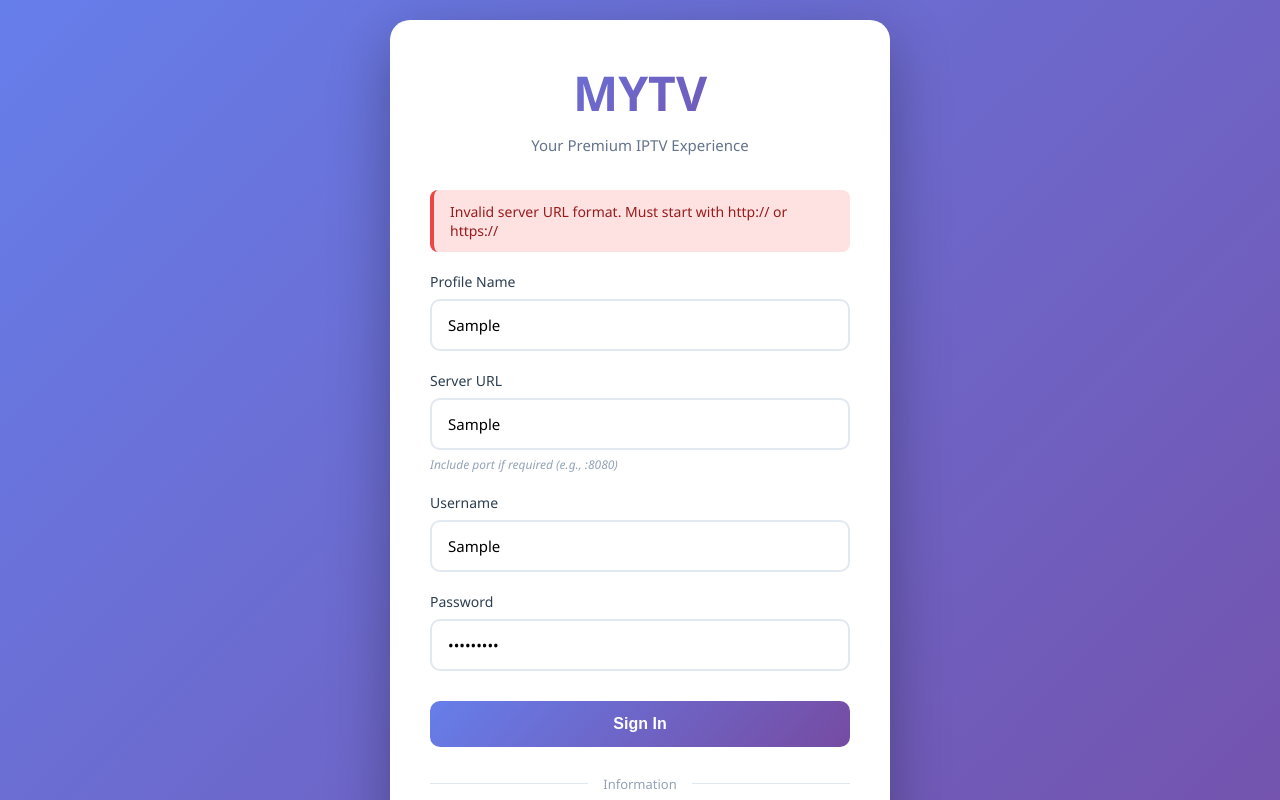
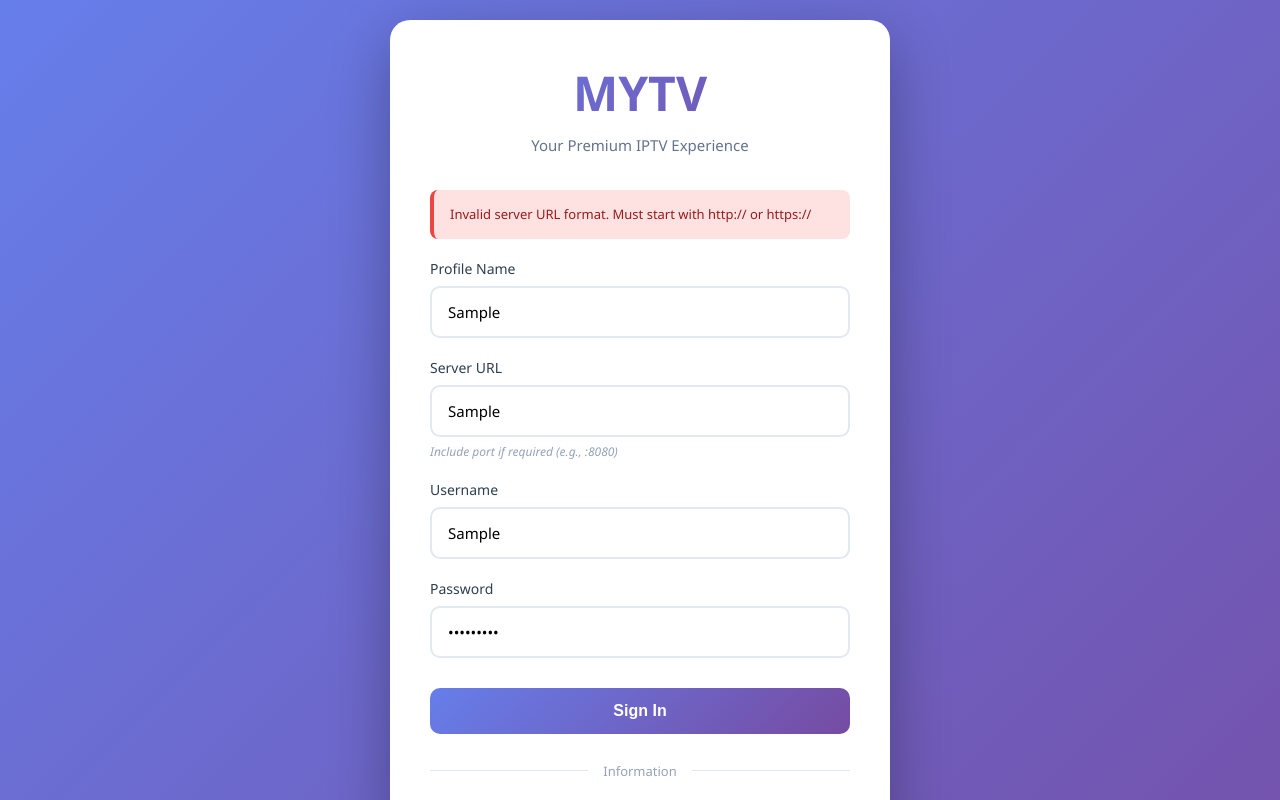
Before and after one commit to rostrmoster-create/MYTV, a plain HTML site: page login.html in a window 1280 px wide. Both pictures are taken after typing "Sample", "Sample", "Sample", "Sample123" into the empty fields and a click on the button "Sign In". Shown: the top 800 px of the page. Drawn offline with Linux system fonts and the light colour scheme.

Commit message:
Update login.css

```diff
--- a/css/login.css
+++ b/css/login.css
@@ -1,4 +1,4 @@
-/* MYTV Login Page Styles - v13 */
+/* MYTV Login Page Styles - v14 */
 
 * {
     margin: 0;
@@ -209,12 +209,17 @@ body {
 .error-message {
     background: #fee2e2;
     color: #991b1b;
-    padding: 12px 16px;
+    padding: 14px 16px;
     border-radius: 8px;
     margin-bottom: 20px;
-    font-size: 14px;
+    font-size: 13px;
     border-left: 4px solid #ef4444;
     display: none;
+    line-height: 1.6;
+    white-space: pre-line;
+    text-align: left;
+    max-height: 300px;
+    overflow-y: auto;
 }
 
 .error-message.show {
@@ -236,7 +241,7 @@ body {
     margin-bottom: 20px;
     font-size: 14px;
     border-left: 4px solid #3b82f6;
-    display: flex;
+    display: none;
     align-items: center;
     gap: 12px;
 }
@@ -248,6 +253,7 @@ body {
     border-top-color: #3b82f6;
     border-radius: 50%;
     animation: spin 0.8s linear infinite;
+    flex-shrink: 0;
 }
 
 @keyframes spin {
@@ -271,4 +277,9 @@ body {
     .login-btn {
         padding: 12px;
     }
+
+    .error-message {
+        font-size: 12px;
+        padding: 12px 14px;
+    }
 }
```
